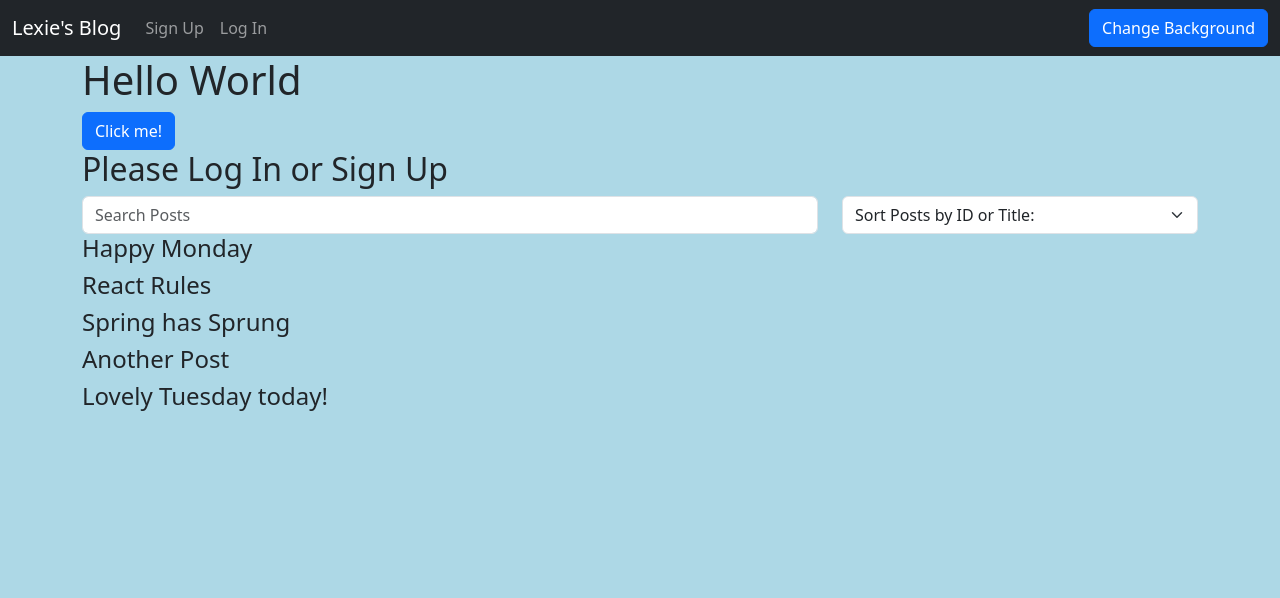
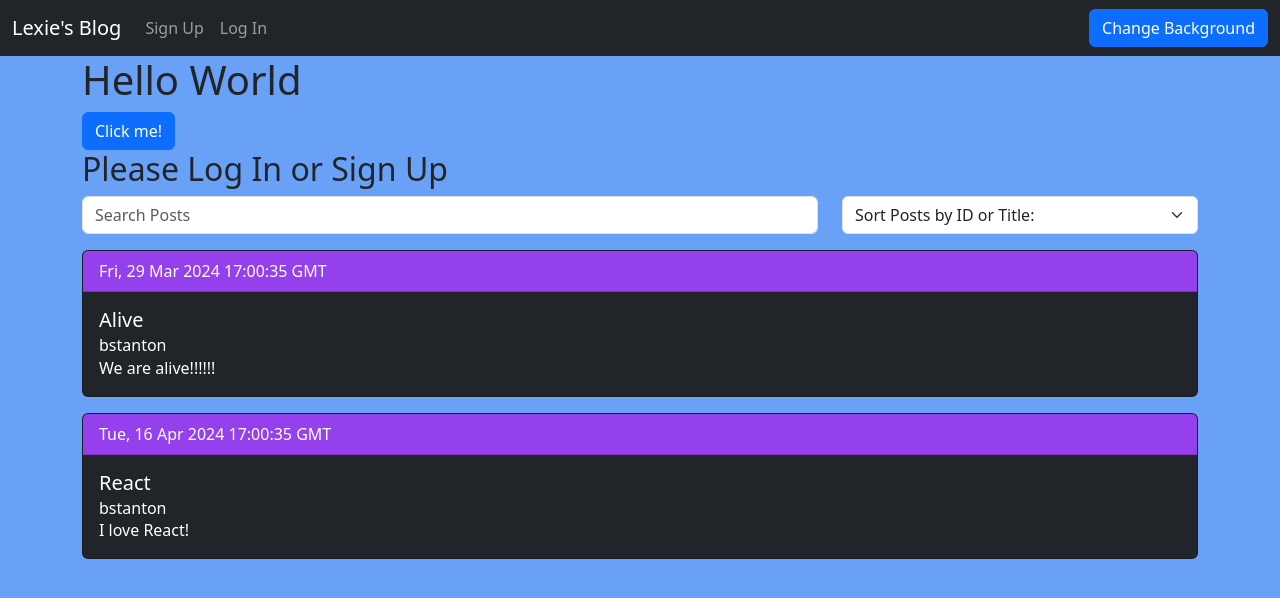
Before and after one commit to lyoung0819/wk9_react_typescript, a React (Vite) app: page / in a window 1280 px wide. Shown: the top 598 px of the page. Built offline with nearby package versions, Linux system fonts and the light colour scheme.

Commit message:
css edits, along with adding PostCard component for better display and types dir

```diff
--- /dev/null
+++ b/src/components/PostCard.tsx
@@ -0,0 +1,22 @@
+// tsrfc - when building a new component
+import { PostType } from '../types'
+import Card from 'react-bootstrap/Card'
+
+type PostCardProps = {
+    post: PostType
+}
+
+export default function PostCard({ post }: PostCardProps) {
+    console.log(post)
+    // want to display post in a nice way
+  return (
+    <Card className='my-3' bg='dark' text='white'>
+        <Card.Header className='bg-custom'>{post.dateCreated}</Card.Header>
+        <Card.Body>
+            <Card.Title>{ post.title }</Card.Title>
+            <Card.Subtitle>{ post.author.username }</Card.Subtitle>
+            <Card.Text>{ post.body }</Card.Text>
+        </Card.Body>
+    </Card>
+  )
+}
--- a/src/main.css
+++ b/src/main.css
@@ -1,3 +1,7 @@
 body {
-    background-color: lightblue;
+    background-color: rgb(105, 161, 246);
 }
+
+.bg-custom {
+    background-color: rgb(148, 64, 237);
+}
--- /dev/null
+++ b/src/types/index.ts
@@ -0,0 +1,17 @@
+export type UserType = {
+    id: number,
+    firstName: string,
+    lastName: string,
+    username: string,
+    email: string,
+    dateCreated: string
+}
+
+
+export type PostType = {
+    id: number,
+    title: string,
+    body: string,
+    dateCreated: string,
+    author: UserType
+}
--- a/src/views/Home.tsx
+++ b/src/views/Home.tsx
@@ -3,17 +3,15 @@
 import Form from 'react-bootstrap/Form';
 import Row from 'react-bootstrap/Row';
 import Col from 'react-bootstrap/Col';
+import PostCard from '../components/PostCard'
+import { PostType } from '../types';
 
-type Post = {
-    id: number,
-    title: string
-}
 
 type Sorting = {
-    idAsc: (a: Post, b: Post) => number,
-    idDsc: (a: Post, b: Post) => number,
-    titleAsc: (a: Post, b: Post) => number,
-    titleDsc: (a: Post, b: Post) => number,
+    idAsc: (a: PostType, b: PostType) => number,
+    idDsc: (a: PostType, b: PostType) => number,
+    titleAsc: (a: PostType, b: PostType) => number,
+    titleDsc: (a: PostType, b: PostType) => number,
 }
 
 // must defined the HomeProps TYPE and then destructure it to use is in your function (peep Home())
@@ -23,22 +21,45 @@
 }
 
 export default function Home({isLoggedIn, handleClick}: HomeProps) {
-    const [posts, setPosts] = useState<Post[]>([
-        { id: 1, title: 'Happy Monday' },
-        { id: 2, title: 'React Rules' },
-        { id: 3, title: 'Spring has Sprung' },
-        { id: 4, title: 'Another Post' },
-        { id: 5, title: 'Lovely Tuesday today!' }
-    ]);
+    const [posts, setPosts] = useState<PostType[]>([
+        {
+            author: {
+                dateCreated: "Fri, 29 Mar 2024 16:58:44 GMT",
+                email: "brians@codingtemple.com",
+                firstName: "Brian",
+                id: 1,
+                lastName: "Stanton",
+                username: "bstanton"
+            },
+            body: "We are alive!!!!!!",
+            dateCreated: "Fri, 29 Mar 2024 17:00:35 GMT",
+            id: 1,
+            title: "Alive"
+        },
+        {
+            author: {
+                dateCreated: "Tue, 14 Apr 2024 16:58:44 GMT",
+                email: "brians@codingtemple.com",
+                firstName: "Brian",
+                id: 1,
+                lastName: "Stanton",
+                username: "bstanton"
+            },
+            body: "I love React!",
+            dateCreated: "Tue, 16 Apr 2024 17:00:35 GMT",
+            id: 2,
+            title: "React"
+        },
+    ])
 
     const [searchTerm, setSearchTerm] = useState(''); // initially will be empty string because there will be no words in search bar
 
     const handleSelectChange = (e: React.ChangeEvent<HTMLSelectElement>) => {
         const sortFunctions: Sorting = {
-            idAsc: (a: Post, b: Post) => a.id - b.id,
-            idDsc: (a: Post, b: Post) => b.id - a.id,
-            titleAsc: (a: Post, b: Post) => a.title > b.title ? 1 : -1,
-            titleDsc: (a: Post, b: Post) => b.title > a.title ? 1 : -1
+            idAsc: (a: PostType, b: PostType) => a.id - b.id,
+            idDsc: (a: PostType, b: PostType) => b.id - a.id,
+            titleAsc: (a: PostType, b: PostType) => a.title > b.title ? 1 : -1,
+            titleDsc: (a: PostType, b: PostType) => b.title > a.title ? 1 : -1
         }
         let func = sortFunctions[e.target.value as keyof Sorting]
         let newSortedArr = [...posts].sort(func)
@@ -69,7 +90,7 @@
                 </Col>
             </Row>
 
-            {posts.filter(p => p.title.toLocaleLowerCase().includes(searchTerm.toLocaleLowerCase())).map(p => <h4 key={p.id}>{p.title}</h4>)}
+            {posts.filter(p => p.title.toLocaleLowerCase().includes(searchTerm.toLocaleLowerCase())).map(p => <PostCard key={p.id} post={p} />)}
         </>
     )
 }
```
